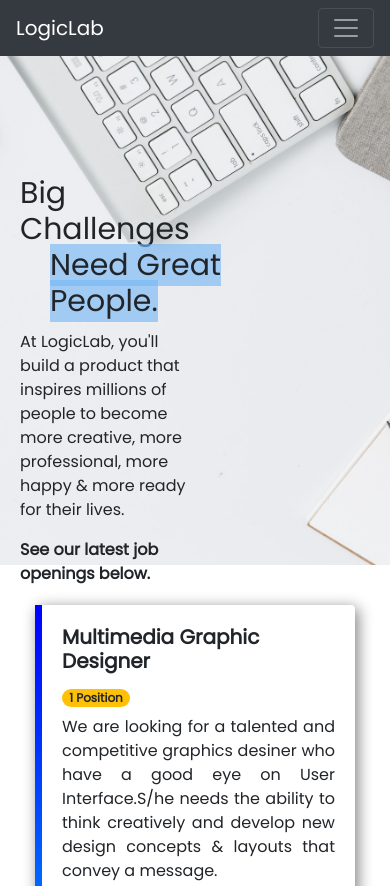
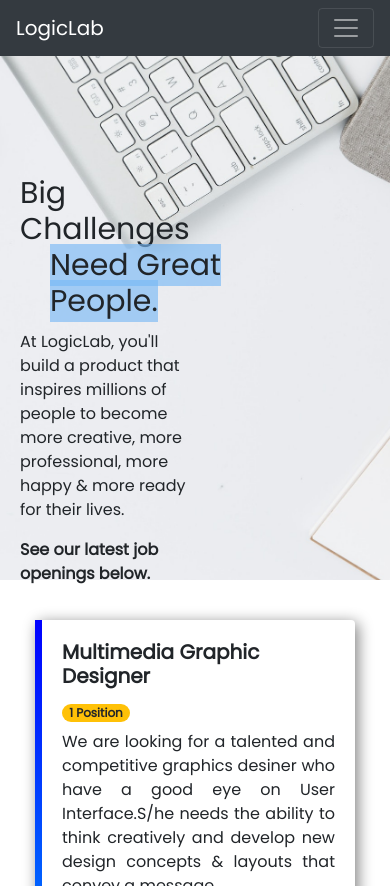
Before and after one commit to joyoanta/logiclab-career, a plain HTML site: page index.html in a window 390 px wide. Shown: the top 886 px of the page. Drawn offline with nearby package versions, Linux system fonts and the light colour scheme.

Commit message:
small device responsive issues fixed

```diff
--- a/style.css
+++ b/style.css
@@ -7,7 +7,7 @@ body{
 .view{
 
     background-image: url("images/blank.jpg");
-    height: 565px;
+    height: 580px;
     background-position: center;
 
     background-repeat: no-repeat;
```
